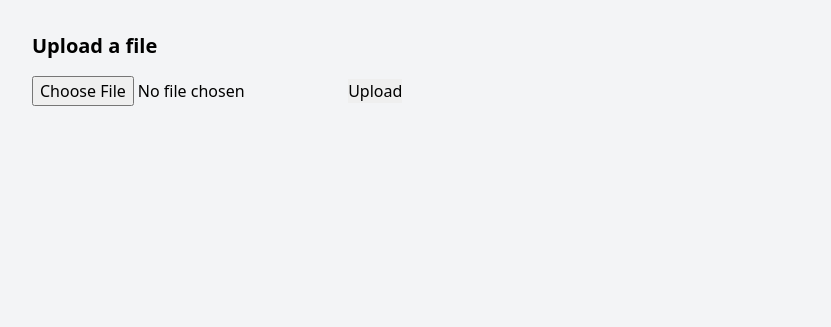
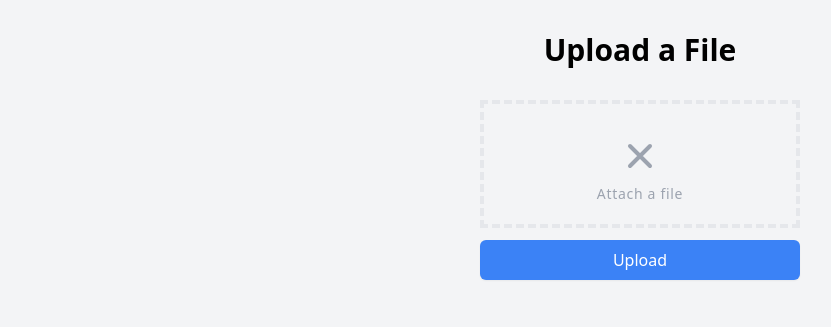
Before and after one commit to Willmo103/BLOB_DB, a Flask app: page / in a window 1280 px wide. Shown: the top 327 px of the page, without its empty margins (0-831 px from the left). Run offline with Flask 3, Linux system fonts and the light colour scheme; data that the repository does not hold is empty; some libraries are stand-ins or nearby versions.

Commit message:
are you there code? its me, refactoring

```diff
--- a/src/app/app.py
+++ b/src/app/app.py
@@ -1,46 +1,75 @@
-from flask import Flask, request, send_file, render_template, redirect, url_for
-import psycopg2, io
+import io
 from os import getenv
+import psycopg2
 from dotenv import load_dotenv
+from flask import Flask, redirect, render_template, request, send_file, url_for
+
 load_dotenv()
 
-app = Flask(__name__)
-## set the jinja template config
+app = Flask(__name__, template_folder="../templates")
+
 
 def get_db_connection():
-    return psycopg2.connect(getenv('DATABASE_URL'))
+    return psycopg2.connect(getenv("DATABASE_URL"))
 
-@app.route('/')
+
+@app.route("/")
 def index():
     conn = get_db_connection()
     cur = conn.cursor()
-    cur.execute('SELECT id, filename FROM scripts')
+    cur.execute("SELECT id, filename FROM scripts")
     files = cur.fetchall()
     cur.close()
     conn.close()
-    return render_template('index.html', files=files)
+    return render_template("index.html", files=files)
 
-@app.route('/', methods=['POST'])
+
+@app.route("/", methods=["POST"])
 def upload_file():
-    file = request.files['file']
+    file = request.files["file"]
     conn = get_db_connection()
     cur = conn.cursor()
-    cur.execute('INSERT INTO scripts (filename, data, mimetype) VALUES (%s, %s, %s)',
-                (file.filename, file.read(), file.mimetype))
+    cur.execute(
+        "INSERT INTO scripts (filename, data, mimetype) VALUES (%s, %s, %s)",
+        (file.filename, file.read(), file.mimetype),
+    )
     conn.commit()
     cur.close()
     conn.close()
-    return redirect(url_for('index'))
+    return redirect(url_for("index"))
 
-@app.route('/download/<int:id>')
+
+@app.route("/download/<int:id>")
 def download_file(id):
     conn = get_db_connection()
     cur = conn.cursor()
-    cur.execute('SELECT filename, data, mimetype FROM scripts WHERE id = %s', (id,))
+    cur.execute("SELECT filename, data, mimetype FROM scripts WHERE id = %s", (id,))
     file = cur.fetchone()
     cur.close()
     conn.close()
-    return send_file(io.BytesIO(file[1]), mimetype=file[2], as_attachment=True, attachment_filename=file[0])
+    if file:
+        return send_file(
+            io.BytesIO(file[1]),
+            mimetype=file[2],
+            as_attachment=True,
+            download_name=file[0],
+        )
+    else:
+        # Handle the case where the file is not found
+        return "File not found", 404
 
-if __name__ == '__main__':
+@app.route('/delete/<int:id>', methods=['POST'])
+def delete_file(id):
+    conn = get_db_connection()
+    cur = conn.cursor()
+    # Delete the file entry from the database
+    cur.execute('DELETE FROM scripts WHERE id = %s', (id,))
+    conn.commit()
+    cur.close()
+    conn.close()
+    # Redirect back to the homepage after deletion
+    return redirect(url_for('index'))
+
+
+if __name__ == "__main__":
     app.run(debug=True)
--- a/src/templates/index.html
+++ b/src/templates/index.html
@@ -1,3 +1,4 @@
+<!DOCTYPE html>
 <html lang="en">
 
 <head>
@@ -9,17 +10,80 @@
 </head>
 
 <body class="bg-gray-100">
+
     <div class="container mx-auto p-8">
-        <h1 class="text-xl font-bold mb-4">Upload a file</h1>
-        <form method="post" action="/" enctype="multipart/form-data">
-            <input type="file" name="file">
-            <input type="submit" value="Upload">
-        </form>
-        <ul>
-            {% for file in files %}
-            <li><a href="{{ url_for('download_file', id=file[0]) }}">{{ file[1] }}</a></li>
-            {% endfor %}
-        </ul>
+        <div class="flex flex-col items-center justify-center">
+            <h1 class="text-3xl font-bold mb-8">Upload a File</h1>
+            <form method="post" action="/" enctype="multipart/form-data" class="mb-4" id="upload-form">
+                <div class="flex items-center justify-center w-full">
+                    <label
+                        class="flex flex-col w-full h-32 border-4 border-dashed hover:bg-gray-100 hover:border-gray-300"
+                        id="dropzone">
+                        <div class="flex flex-col items-center justify-center pt-7">
+                            <svg xmlns="http://www.w3.org/2000/svg"
+                                class="w-12 h-12 text-gray-400 group-hover:text-gray-600" fill="none"
+                                viewBox="0 0 24 24" stroke="currentColor">
+                                <path stroke-linecap="round" stroke-linejoin="round" stroke-width="2"
+                                    d="M7 7l10 10m0-10l-10 10"></path>
+                            </svg>
+                            <p class="pt-1 text-sm tracking-wider text-gray-400 group-hover:text-gray-600"
+                                id="dropzone-instructions">
+                                Attach a file
+                            </p>
+                        </div>
+                        <input type="file" name="file" class="opacity-0" onchange="fileSelected()" id="file-input" />
+                    </label>
+                </div>
+                <button type="submit"
+                    class="mt-3 px-4 py-2 bg-blue-500 text-white text-base font-medium rounded-md w-full shadow-sm hover:bg-blue-600 focus:outline-none focus:ring-2 focus:ring-blue-300 disabled:opacity-50 disabled:bg-blue-200"
+                    disabled id="submit-button">
+                    Upload
+                </button>
+            </form>
+            <div class="mt-8 w-full">
+                {% for file in files %}
+                <div class="flex items-center justify-between bg-white rounded-lg shadow-md p-4 mb-2">
+                    <div class="flex items-center">
+                        <h2 class="text-lg font-semibold text-gray-900 truncate">{{ file[1] }}</h2>
+                    </div>
+                    <div class="flex items-center">
+                        <a href="{{ url_for('download_file', id=file[0]) }}"
+                            class="px-4 py-2 bg-blue-500 text-white text-sm font-medium rounded hover:bg-blue-600 mr-2">
+                            Download
+                        </a>
+                        <form action="{{ url_for('delete_file', id=file[0]) }}" method="POST">
+                            <button type="submit"
+                                class="px-4 py-2 bg-red-500 text-white text-sm font-medium rounded hover:bg-red-600">
+                                Delete
+                            </button>
+                        </form>
+                    </div>
+                </div>
+                {% endfor %}
+            </div>
+        </div>
+    </div>
+
+    <script>
+        function fileSelected() {
+            var fileInput = document.getElementById('file-input');
+            var submitButton = document.getElementById('submit-button');
+            var dropzone = document.getElementById('dropzone');
+            var dropzoneInstructions = document.getElementById('dropzone-instructions');
+
+            // Check if any file is selected
+            if (fileInput.files.length > 0) {
+                submitButton.disabled = false;  // Enable the submit button
+                dropzone.classList.add('bg-gray-200', 'border-gray-500');  // Change dropzone background
+                dropzoneInstructions.textContent = 'File ready to upload';  // Update dropzone instructions
+            } else {
+                submitButton.disabled = true;  // Disable the submit button
+                dropzone.classList.remove('bg-gray-200', 'border-gray-500');  // Revert dropzone background
+                dropzoneInstructions.textContent = 'Attach a file';  // Revert dropzone instructions
+            }
+        }
+    </script>
+
 </body>
 
 </html>
```
